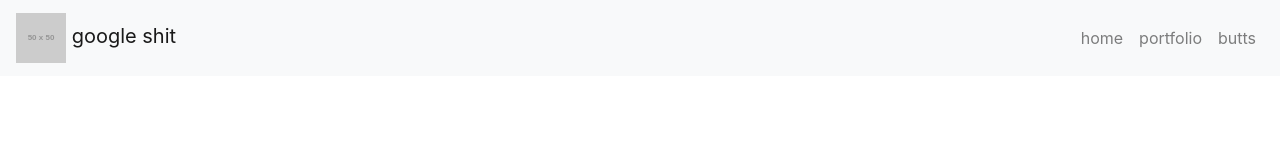
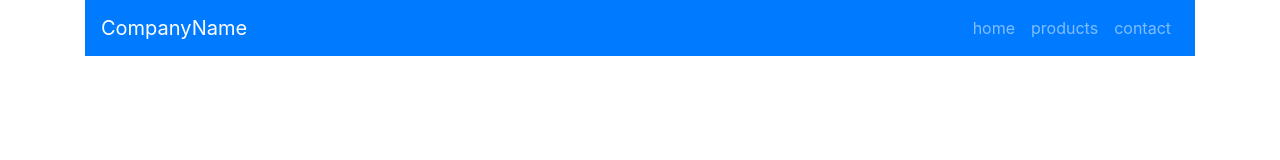
Before and after one commit to toatsted/responsive-portfolio, a plain HTML site: page index.html in a window 1280 px wide. Drawn offline with nearby package versions, Linux system fonts and the light colour scheme; placeholder pictures from the web are drawn by us.

Commit message:
youtube tutorial following

```diff
--- a/index.html
+++ b/index.html
@@ -8,17 +8,20 @@
 	<link rel="stylesheet" href="style.css">
 </head>
 <body>
-	<div class="navbar-expand-md">
-		<div class="navbar navbar-light bg-light">
 
-			<a href="https://www.google.com" class="navbar-brand"><img src="https://placehold.it/50x50" alt="placeholder"> google shit</a>
+	<div class="container">
+		<nav class="navbar navbar-expand-lg navbar-dark bg-primary">
+			<a href="#" class="navbar-brand">CompanyName</a>
 
-			<ul class="navbar-nav">
-				<li class="nav-item"><a href="#" class="nav-link">home</a></li>
-				<li class="nav-item"><a href="#" class="nav-link">portfolio</a></li>
-				<li class="nav-item"><a href="https://www.google.com/search?q=butts&source=lnms&tbm=isch&sa=X&ved=0ahUKEwjQ-5Hb2oXZAhXjyoMKHRXcBMYQ_AUICigB&biw=1680&bih=936" class="nav-link">butts</a></li>
-			</ul>
-		</div>
+
+			<div class="collapse navbar-collapse" id="navbarSupportedContent">
+				<ul class="navbar-nav ml-auto">
+					<li class="nav-item"><a href="#" class="nav-link">home</a></li>
+					<li class="nav-item"><a href="#" class="nav-link">products</a></li>
+					<li class="nav-item"><a href="#" class="nav-link">contact</a></li>
+				</ul>
+			</div>
+		</nav>
 	</div>
 </body>
 </html>
```
